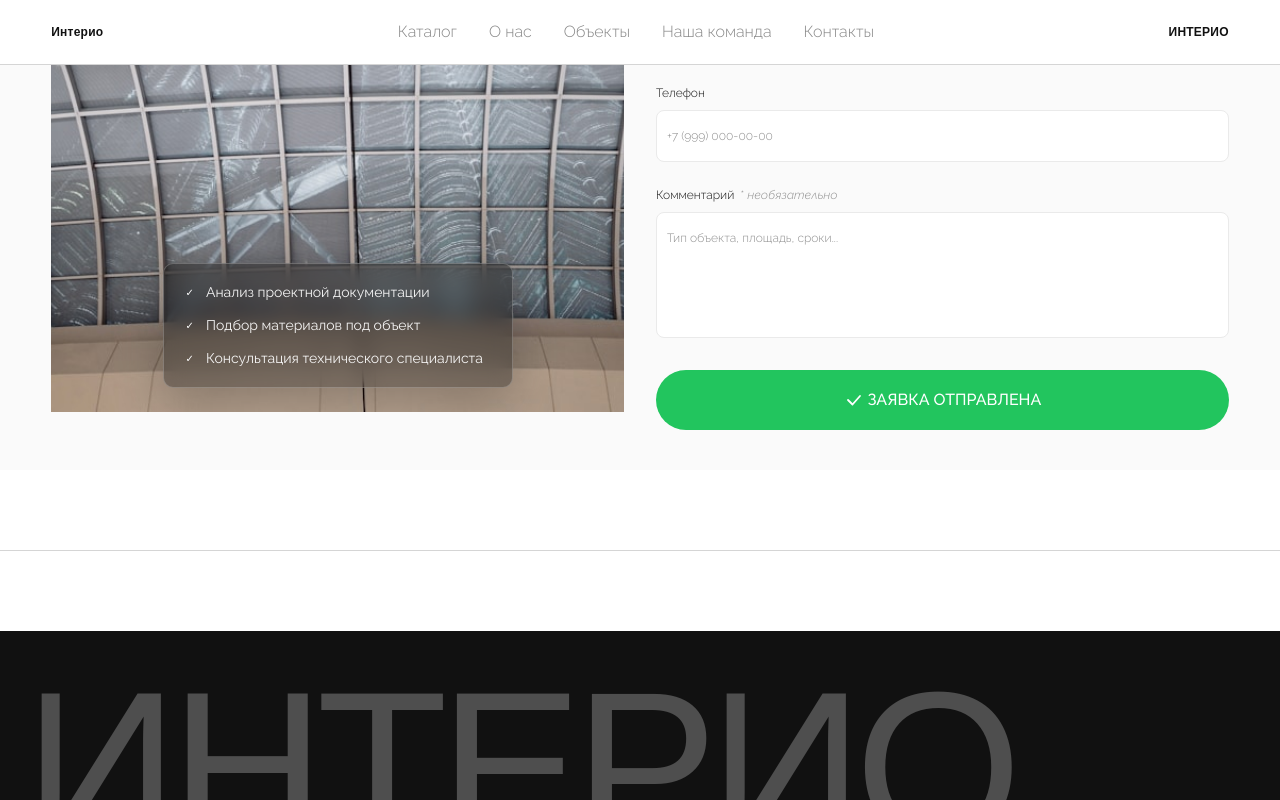
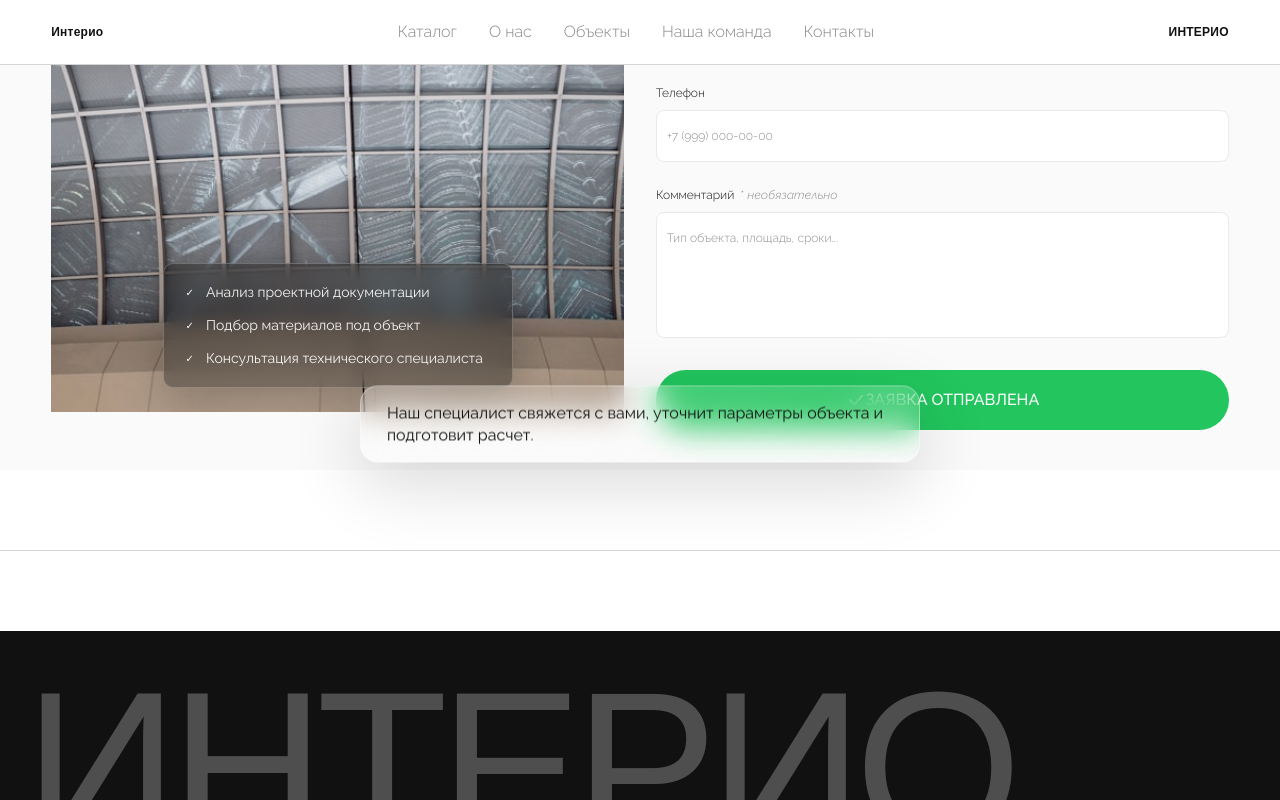
Before and after one commit to asadafar434-a11y/katya-landing, a React (Vite) app: page / in a window 1280 px wide. Both pictures are taken after typing "Sample", "5551234", "Sample" into the empty fields and a click on the button "ОТПРАВИТЬ ЗАЯВКУ". Shown: the part 4862-5662 px from the top of the page. Built offline with nearby package versions, Linux system fonts and the light colour scheme.

Commit message:
Update landing page

```diff
--- a/src/app/App.tsx
+++ b/src/app/App.tsx
@@ -67,13 +67,13 @@ function useCountUp(target: number, duration = 1800) {
 /* ────────────────────────────────────────────────────────
    ICONS
 ──────────────────────────────────────────────────────── */
-function ArrowUpRight({ color = '#403D3A' }: { color?: string }) {
+function ArrowUpRight({ color }: { color?: string }) {
   return (
     <div className="relative shrink-0 size-[20px]">
       <svg className="absolute block size-full" fill="none" preserveAspectRatio="none" viewBox="0 0 20 20">
-        <path d={svgPaths.p75bbac0} stroke={color} strokeLinecap="round" strokeLinejoin="round" strokeWidth="1.08333" />
-        <path d={svgPaths.p173e4d00} fill={color} />
-        <path d={svgPaths.p3908d100} stroke={color} strokeLinecap="round" strokeLinejoin="round" strokeWidth="1.08333" />
+        <path d={svgPaths.p75bbac0} stroke={color ?? 'currentColor'} strokeLinecap="round" strokeLinejoin="round" strokeWidth="1.08333" />
+        <path d={svgPaths.p173e4d00} fill={color ?? 'currentColor'} />
+        <path d={svgPaths.p3908d100} stroke={color ?? 'currentColor'} strokeLinecap="round" strokeLinejoin="round" strokeWidth="1.08333" />
       </svg>
     </div>
   );
@@ -449,10 +449,18 @@ function HeroSection() {
           <div className="flex flex-col md:flex-row gap-4 md:gap-[24px] items-start md:items-center w-full md:w-auto">
             <button
               onClick={() => scrollToSection('contacts')}
-              className="flex gap-[4px] h-[52px] md:h-[60px] items-center justify-center px-[24px] md:p-[10px] rounded-[100px] w-full md:w-[291px] border border-[rgba(0,0,0,0.25)] hover:bg-black hover:text-white hover:border-black transition-all duration-200 group shrink-0"
+              className="group relative overflow-hidden flex gap-[6px] h-[52px] md:h-[60px] items-center justify-center px-[24px] md:p-[10px] rounded-[100px] w-full md:w-[291px] border border-[rgba(0,0,0,0.25)] bg-white text-[#2b2a2a] transition-[border-color,color,transform,box-shadow] duration-250 ease-out hover:text-white hover:border-black hover:shadow-[0_14px_30px_rgba(0,0,0,0.18)] hover:-translate-y-[1px] active:translate-y-0 active:shadow-[0_8px_18px_rgba(0,0,0,0.14)] shrink-0"
             >
+              <span
+                aria-hidden="true"
+                className="absolute inset-0 origin-left scale-x-0 bg-black transition-transform duration-500 ease-out group-hover:scale-x-100"
+              />
+              <span className="relative z-10 flex gap-[6px] items-center">
                 <ArrowUpRight />
-              <p className="font-['Raleway',sans-serif] font-medium text-[#2b2a2a] text-[14px] md:text-[16px] text-center whitespace-nowrap group-hover:text-white">ОСТАВИТЬ ЗАЯВКУ</p>
+              <p className="font-['Raleway',sans-serif] font-medium text-[14px] md:text-[16px] text-center whitespace-nowrap">
+                ОСТАВИТЬ ЗАЯВКУ
+              </p>
+              </span>
             </button>
             <p className="font-['Raleway',sans-serif] font-extralight leading-[21px] text-[#2b2b2b] text-[13px] md:text-[14px] md:w-[586px]">
               Работаем с застройщиками и проектировщиками по всей России. Подбираем решения, оптимизируем бюджет и сопровождаем проект до завершения строительства.
@@ -843,6 +851,7 @@ function ContactSection() {
   const [touched, setTouched] = useState({ name: false, phone: false });
   const [isSubmitting, setIsSubmitting] = useState(false);
   const [sent, setSent] = useState(false);
+  const [toast, setToast] = useState(false);
 
   const validate = (f: typeof form) => ({
     name:  f.name.trim().length < 2 ? 'Введите имя (минимум 2 символа)' : '',
@@ -875,10 +884,12 @@ function ContactSection() {
       await new Promise((r) => setTimeout(r, 450));
 
       setSent(true);
+      setToast(true);
       setForm({ name: '', phone: '', comment: '' });
       setTouched({ name: false, phone: false });
       setErrors({ name: '', phone: '' });
       window.setTimeout(() => setSent(false), 4500);
+      window.setTimeout(() => setToast(false), 4500);
     } finally {
       setIsSubmitting(false);
     }
@@ -913,7 +924,7 @@ function ContactSection() {
 
         {/* Form */}
         <form
-          className="flex flex-1 flex-col gap-6 md:gap-[32px] items-start w-full min-w-0"
+          className="flex flex-1 flex-col gap-6 md:gap-[32px] items-start w-full min-w-0 relative"
           onSubmit={(e) => {
             e.preventDefault();
             void handleSubmit();
@@ -979,11 +990,27 @@ function ContactSection() {
             </div>
           </div>
 
+          <div className="relative w-full">
+            {toast && (
+              <div
+                aria-live="polite"
+                className="fixed left-1/2 top-[53%] -translate-x-1/2 -translate-y-1/2 z-50 pointer-events-none"
+              >
+                <div className="bg-[linear-gradient(135deg,rgba(255,255,255,0.22),rgba(255,255,255,0.10))] backdrop-blur-[16px] border border-[rgba(255,255,255,0.35)] rounded-[18px] px-[18px] py-[14px] md:px-[26px] md:py-[16px] shadow-[0_20px_70px_rgba(0,0,0,0.16)] max-w-[560px]">
+                  <p className="font-['Raleway',sans-serif] font-normal text-[#111] text-[14px] md:text-[16px] leading-[1.35]">
+                    Наш специалист свяжется с вами, уточнит параметры объекта и подготовит расчет.
+                  </p>
+                </div>
+              </div>
+            )}
+
             <button
               type="submit"
               disabled={isSubmitting}
-            className={`h-[52px] md:h-[60px] rounded-[100px] w-full transition-all duration-300 flex gap-[4px] items-center justify-center disabled:opacity-60 disabled:cursor-not-allowed ${
-              sent ? 'bg-[#22c55e] hover:bg-[#16a34a]' : 'bg-[#111] hover:bg-[#333]'
+              className={`h-[52px] md:h-[60px] rounded-[100px] w-full flex items-center justify-center disabled:opacity-60 disabled:cursor-not-allowed transition-[transform,box-shadow,background-color] duration-260 ease-out ${
+                sent
+                  ? 'bg-[#22c55e] hover:bg-[#16a34a]'
+                  : 'bg-[#111] text-[#fcf8f8] hover:shadow-[0_14px_30px_rgba(0,0,0,0.35)] hover:-translate-y-[1px] active:translate-y-0 active:shadow-[0_8px_18px_rgba(0,0,0,0.28)]'
               }`}
             >
               {isSubmitting ? (
@@ -995,15 +1022,22 @@ function ContactSection() {
                   <svg className="w-[20px] h-[20px] shrink-0" fill="none" viewBox="0 0 20 20">
                     <path d="M4 10l4.5 4.5L16 6" stroke="white" strokeWidth="1.8" strokeLinecap="round" strokeLinejoin="round" />
                   </svg>
-                <p className="font-['Raleway',sans-serif] font-medium text-white text-[14px] md:text-[16px] text-center whitespace-nowrap">ЗАЯВКА ОТПРАВЛЕНА</p>
+                  <p className="font-['Raleway',sans-serif] font-medium text-white text-[14px] md:text-[16px] text-center whitespace-nowrap">
+                    ЗАЯВКА ОТПРАВЛЕНА
+                  </p>
                 </>
               ) : (
                 <>
-                <ArrowUpRight color="#F2F2F2" />
-                <p className="font-['Raleway',sans-serif] font-medium text-[#fcf8f8] text-[14px] md:text-[16px] text-center whitespace-nowrap">ОТПРАВИТЬ ЗАЯВКУ</p>
+                  <span className="relative z-10 flex gap-[6px] items-center justify-center transition-colors duration-400 ease-out">
+                    <ArrowUpRight />
+                    <p className="font-['Raleway',sans-serif] font-medium text-[14px] md:text-[16px] text-center whitespace-nowrap">
+                      ОТПРАВИТЬ ЗАЯВКУ
+                    </p>
+                  </span>
                 </>
               )}
             </button>
+          </div>
         </form>
         </div>
       </div>
@@ -1036,10 +1070,12 @@ function Footer() {
           </div>
           <button
             onClick={() => scrollToSection('contacts')}
-            className="bg-white h-[44px] md:h-[48px] rounded-[100px] w-full md:w-[233px] flex gap-[4px] items-center justify-center hover:bg-gray-100 transition-colors shrink-0"
+            className="bg-white h-[44px] md:h-[48px] rounded-[100px] w-full md:w-[233px] flex gap-[6px] items-center justify-center hover:bg-gray-100 transition-colors shrink-0 text-[#2b2a2a]"
           >
             <ArrowUpRight />
-            <p className="font-['Raleway',sans-serif] font-medium text-[#2b2a2a] text-[14px] md:text-[16px] text-center whitespace-nowrap">ОСТАВИТЬ ЗАЯВКУ</p>
+            <p className="font-['Raleway',sans-serif] font-medium text-[#2b2a2a] text-[14px] md:text-[16px] text-center whitespace-nowrap">
+              ОСТАВИТЬ ЗАЯВКУ
+            </p>
           </button>
         </div>
       </div>
```
Lines whose indentation alone changed are shown as unchanged.
